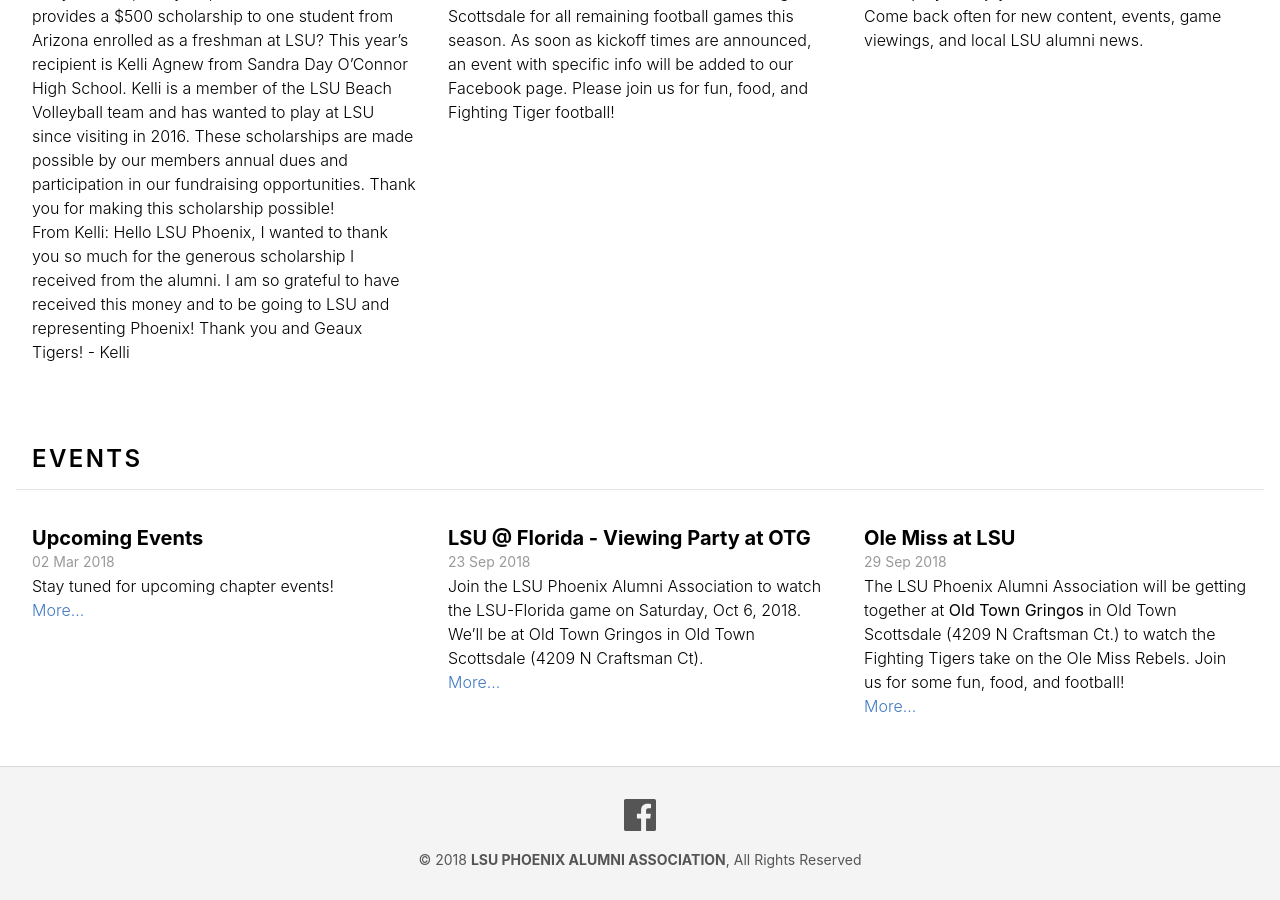
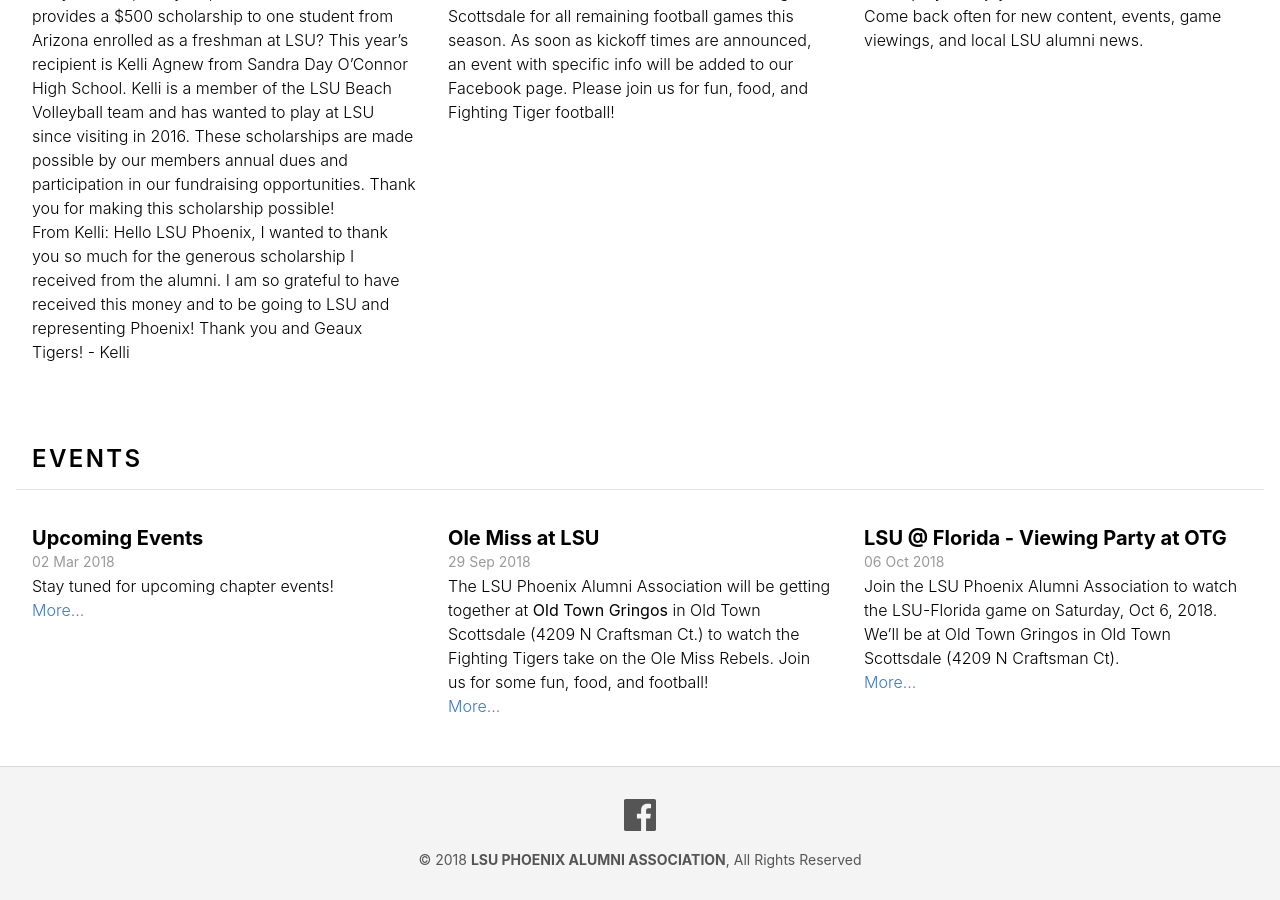
Before and after one commit to lsu-phoenix-alumni/lsu-phoenix-alumni.github.io, a Jekyll site: the page built from index.html, in a window 1280 px wide and 900 px high, scrolled down 1025 px. Built offline with Jekyll 4.4.1, drawn with Linux system fonts in a browser that asks for light colours.

Commit message:
Updated Lsu At Florida Viewing Party At Otg

```diff
--- a/_events/lsu-at-florida-viewing-party-at-otg.markdown
+++ b/_events/lsu-at-florida-viewing-party-at-otg.markdown
@@ -1,6 +1,6 @@
 ---
 title: LSU @ Florida - Viewing Party at OTG
-date: 2018-09-23 19:56:00 Z
+date: 2018-10-06 00:00:00 Z
 ---
 
 Join the LSU Phoenix Alumni Association to watch the LSU-Florida game on Saturday, Oct 6, 2018. We'll be at Old Town Gringos in Old Town Scottsdale (4209 N Craftsman Ct).
```
